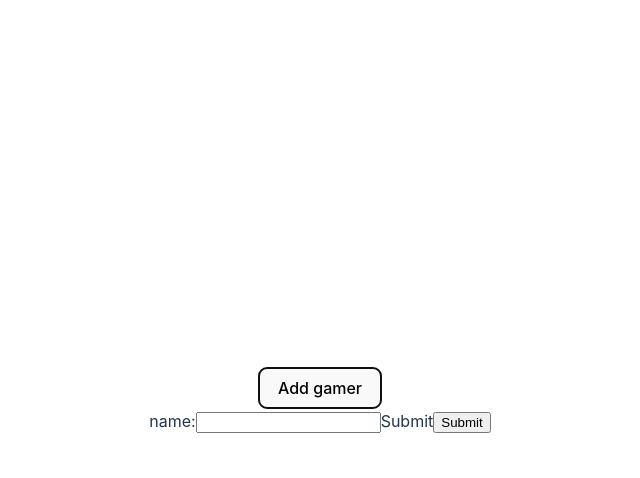
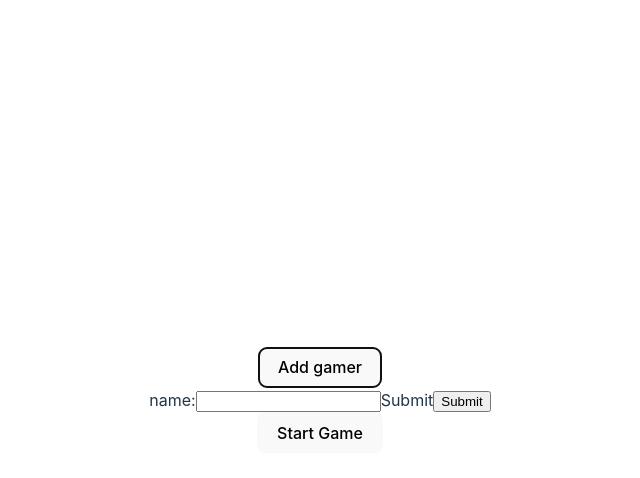
Before and after one commit to Naama18/elian-and-naama2, a React (Vite) app: page / in a window 1280 px wide. Both pictures are taken after a click on the button "Add gamer". Shown: the top 478 px of the page, without its empty margins (320-960 px from the left). Built offline with nearby package versions, Linux system fonts and the light colour scheme.

Commit message:
start game

```diff
--- a/src/AddBoard.jsx
+++ b/src/AddBoard.jsx
@@ -5,8 +5,6 @@ function AddBoard(props) {
 
   return (
     <>
-      <button>Start Game</button>
-
       <h1>Gamer: {props.user}</h1>
 
       <p>Number: {userData["num"]}</p>
--- a/src/SignIn.jsx
+++ b/src/SignIn.jsx
@@ -57,6 +57,7 @@ function SignIn() {
         <label>Submit</label>
         <input id="submit" type="submit" value="Submit" />
       </form>
+      <button>Start Game</button>
 
       {displayBoard && (
         <ListUsers
```
